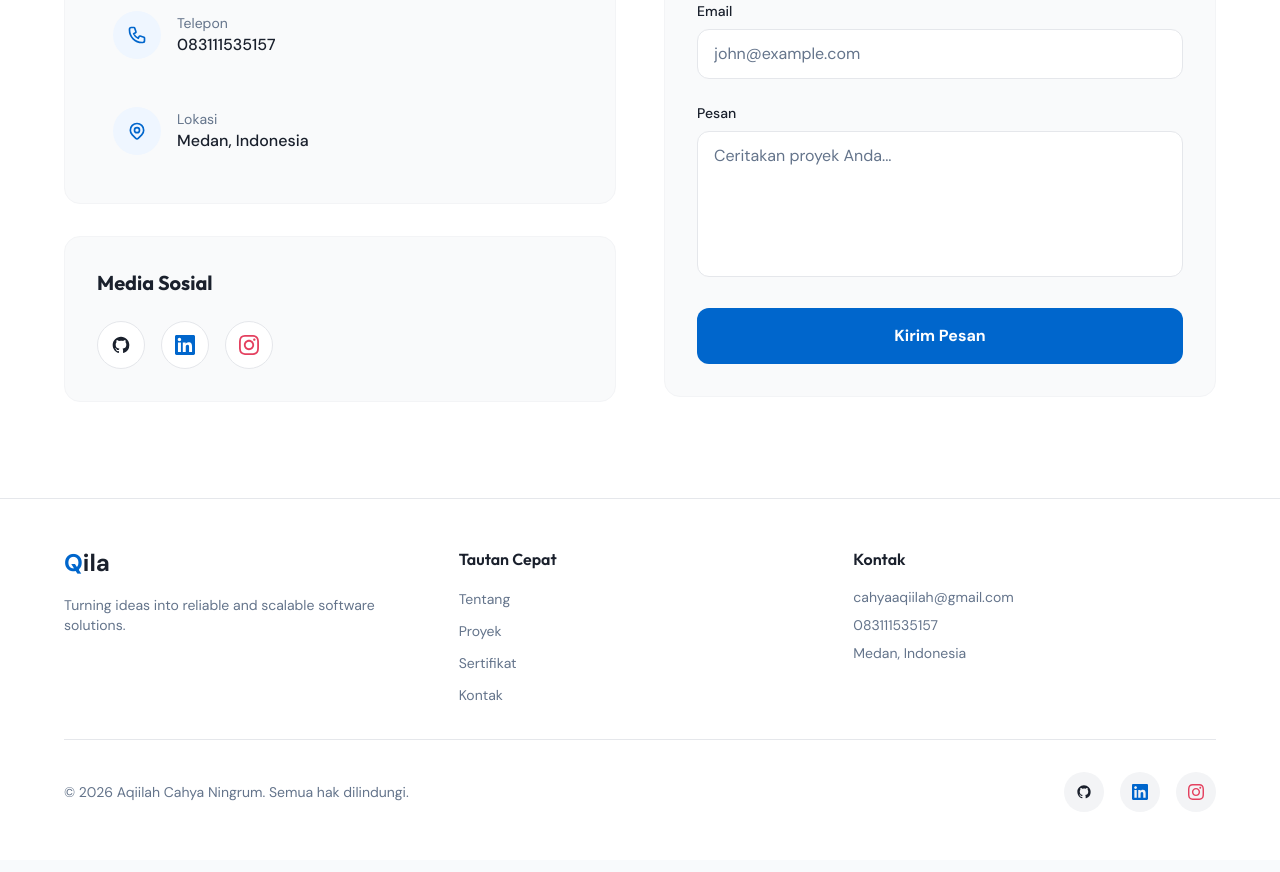
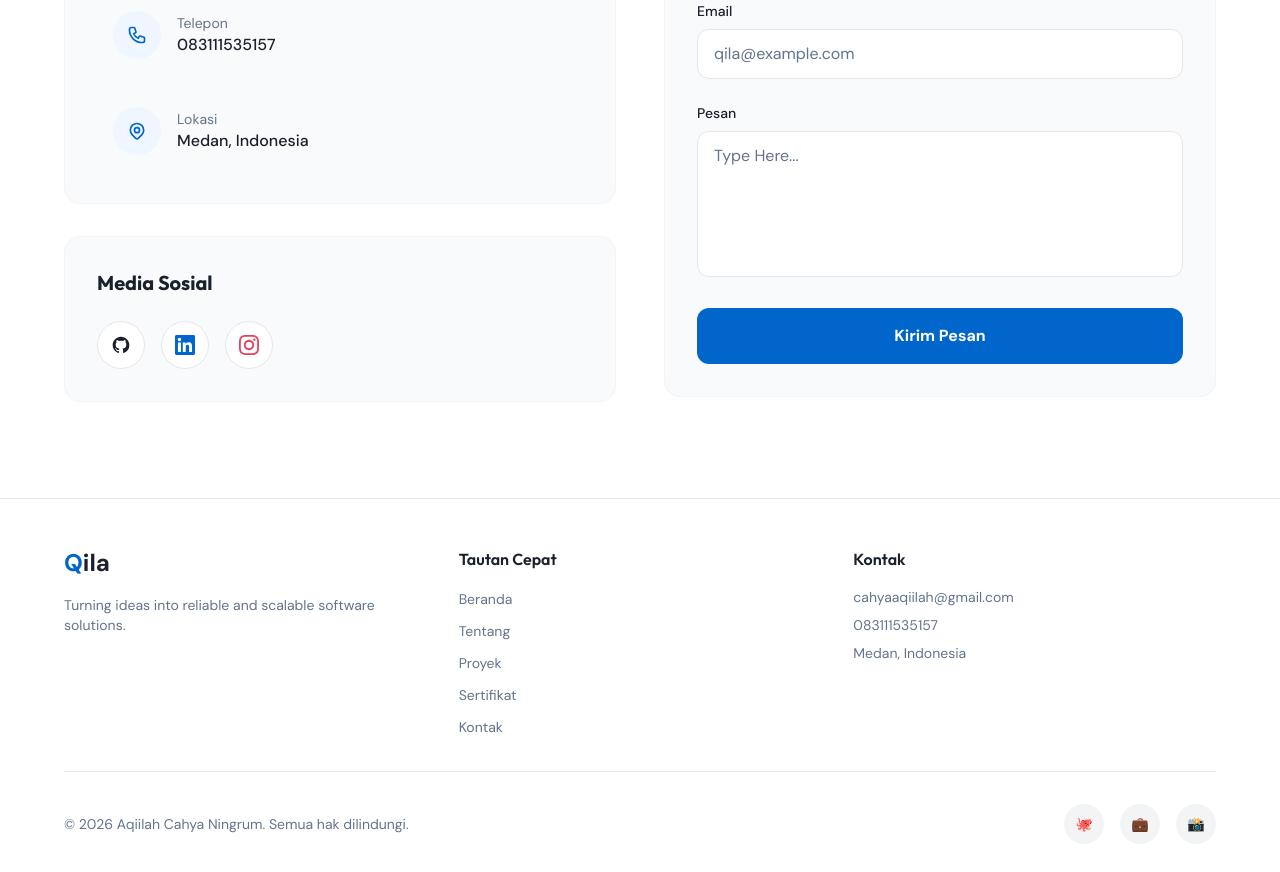
Before and after one commit to qilaa1/Website-Portofolio-Aqiilah, a React (Vite) app in the folder Frontend/: page / in a window 1280 px wide. Shown: the part 4360-5232 px from the top of the page. Built offline with nearby package versions, Linux system fonts and the light colour scheme.

Commit message:
change UI/UX

```diff
--- a/Frontend/src/components/Contact.tsx
+++ b/Frontend/src/components/Contact.tsx
@@ -75,7 +75,7 @@ export default function Contact() {
           <span className="text-[#0066cc] font-medium text-lg">Kontak</span>
           <h2 className="text-4xl md:text-5xl font-bold mt-2 text-[#1a202c] dark:text-white">Hubungi Saya</h2>
           <p className="text-[#64748b] dark:text-gray-400 mt-4 max-w-2xl mx-auto">
-            Punya proyek menarik? Mari diskusikan bagaimana saya bisa membantu Anda.
+            Ingin kenal saya lebih jauh? Silahkan isi form dibawah ini.
           </p>
         </motion.div>
 
@@ -201,7 +201,7 @@ export default function Contact() {
                   onChange={handleChange}
                   required
                   className="w-full px-4 py-3 bg-white dark:bg-[#2a2a4a] border border-gray-200 dark:border-gray-700 rounded-xl text-[#1a202c] dark:text-white placeholder-[#64748b] dark:placeholder-gray-500 focus:outline-none focus:border-[#0066cc] transition-colors"
-                  placeholder="John Doe"
+                  placeholder="Type Here..."
                 />
               </div>
 
@@ -217,7 +217,7 @@ export default function Contact() {
                   onChange={handleChange}
                   required
                   className="w-full px-4 py-3 bg-white dark:bg-[#2a2a4a] border border-gray-200 dark:border-gray-700 rounded-xl text-[#1a202c] dark:text-white placeholder-[#64748b] dark:placeholder-gray-500 focus:outline-none focus:border-[#0066cc] transition-colors"
-                  placeholder="john@example.com"
+                  placeholder="qila@example.com"
                 />
               </div>
 
@@ -233,7 +233,7 @@ export default function Contact() {
                   required
                   rows={5}
                   className="w-full px-4 py-3 bg-white dark:bg-[#2a2a4a] border border-gray-200 dark:border-gray-700 rounded-xl text-[#1a202c] dark:text-white placeholder-[#64748b] dark:placeholder-gray-500 focus:outline-none focus:border-[#0066cc] transition-colors resize-none"
-                  placeholder="Ceritakan proyek Anda..."
+                  placeholder="Type Here..."
                 />
               </div>
 
--- a/Frontend/src/components/Footer.tsx
+++ b/Frontend/src/components/Footer.tsx
@@ -2,6 +2,7 @@ import { motion } from 'framer-motion';
 import { useThemeStore } from '../store/theme';
 import { personalInfo, socialLinks } from '../data/portfolio';
 import React from 'react';
+
 export default function Footer() {
   const { isDark } = useThemeStore();
   const currentYear = new Date().getFullYear();
@@ -11,10 +12,20 @@ export default function Footer() {
     element?.scrollIntoView({ behavior: 'smooth' });
   };
 
+  // ✅ pakai ini (ID harus sama dengan section di App)
+  const navLinks = [
+    { id: 'home', label: 'Beranda' },
+    { id: 'about', label: 'Tentang' },
+    { id: 'projects', label: 'Proyek' },
+    { id: 'certificates', label: 'Sertifikat' },
+    { id: 'contact', label: 'Kontak' },
+  ];
+
   return (
     <footer className="py-12 px-6 border-t border-gray-200 dark:border-gray-800 bg-white dark:bg-[#0f0f1a] transition-colors duration-300">
       <div className="max-w-6xl mx-auto">
         <div className="grid md:grid-cols-3 gap-8 mb-8">
+
           {/* Brand */}
           <div>
             <motion.button
@@ -25,21 +36,23 @@ export default function Footer() {
               <span className="text-[#0066cc]">Q</span>ila
             </motion.button>
             <p className="text-[#64748b] dark:text-gray-400 text-sm">
-            Turning ideas into reliable and scalable software solutions.
+              Turning ideas into reliable and scalable software solutions.
             </p>
           </div>
 
-          {/* Quick Links */}
+          {/* ✅ Quick Links (FIXED) */}
           <div>
-            <h4 className="font-semibold mb-4 text-[#1a202c] dark:text-white">Tautan Cepat</h4>
+            <h4 className="font-semibold mb-4 text-[#1a202c] dark:text-white">
+              Tautan Cepat
+            </h4>
             <ul className="space-y-2">
-              {['Tentang', 'Proyek', 'Sertifikat', 'Kontak'].map((link) => (
-                <li key={link}>
+              {navLinks.map((link) => (
+                <li key={link.id}>
                   <button
-                    onClick={() => scrollTo(link.toLowerCase())}
+                    onClick={() => scrollTo(link.id)}
                     className="text-[#64748b] dark:text-gray-400 hover:text-[#0066cc] transition-colors text-sm"
                   >
-                    {link}
+                    {link.label}
                   </button>
                 </li>
               ))}
@@ -48,7 +61,9 @@ export default function Footer() {
 
           {/* Contact Info */}
           <div>
-            <h4 className="font-semibold mb-4 text-[#1a202c] dark:text-white">Kontak</h4>
+            <h4 className="font-semibold mb-4 text-[#1a202c] dark:text-white">
+              Kontak
+            </h4>
             <ul className="space-y-2 text-sm text-[#64748b] dark:text-gray-400">
               <li>{personalInfo.email}</li>
               <li>{personalInfo.phone}</li>
@@ -74,25 +89,15 @@ export default function Footer() {
                 whileHover={{ scale: 1.1, y: -2 }}
                 className="w-10 h-10 rounded-full bg-gray-100 dark:bg-[#1a1a2e] flex items-center justify-center hover:bg-blue-50 dark:hover:bg-[#0066cc]/20 transition-colors"
               >
+                {/* ICONS */}
                 {link.icon === 'github' && (
-                  <svg className="w-4 h-4 text-[#1a202c] dark:text-white" fill="currentColor" viewBox="0 0 24 24">
-                    <path fillRule="evenodd" d="M12 2C6.477 2 2 6.484 2 12.017c0 4.425 2.865 8.18 6.839 9.504.5.092.682-.217.682-.483 0-.237-.008-.868-.013-1.703-2.782.605-3.369-1.343-3.369-1.343-.454-1.158-1.11-1.466-1.11-1.466-.908-.62.069-.608.069-.608 1.003.07 1.531 1.032 1.531 1.032.892 1.53 2.341 1.088 2.91.832.092-.647.35-1.088.636-1.338-2.22-.253-4.555-1.113-4.555-4.951 0-1.093.39-1.988 1.029-2.688-.103-.253-.446-1.272.098-2.65 0 0 .84-.27 2.75 1.026A9.564 9.564 0 0112 6.844c.85.004 1.705.115 2.504.337 1.909-1.296 2.747-1.027 2.747-1.027.546 1.379.202 2.398.1 2.651.64.7 1.028 1.595 1.028 2.688 0 3.848-2.339 4.695-4.566 4.943.359.309.678.92.678 1.855 0 1.338-.012 2.419-.012 2.747 0 .268.18.58.688.482A10.019 10.019 0 0022 12.017C22 6.484 17.522 2 12 2z" clipRule="evenodd" />
-                  </svg>
+                  <span className="text-sm">🐙</span>
                 )}
                 {link.icon === 'linkedin' && (
-                  <svg className="w-4 h-4 text-[#0066cc]" fill="currentColor" viewBox="0 0 24 24">
-                    <path d="M20.447 20.452h-3.554v-5.569c0-1.328-.027-3.037-1.852-3.037-1.853 0-2.136 1.445-2.136 2.939v5.667H9.351V9h3.414v1.561h.046c.477-.9 1.637-1.85 3.37-1.85 3.601 0 4.267 2.37 4.267 5.455v6.286zM5.337 7.433c-1.144 0-2.063-.926-2.063-2.065 0-1.138.92-2.063 2.063-2.063 1.14 0 2.064.925 2.064 2.063 0 1.139-.925 2.065-2.064 2.065zm1.782 13.019H3.555V9h3.564v11.452zM22.225 0H1.771C.792 0 0 .774 0 1.729v20.542C0 23.227.792 24 1.771 24h20.451C23.2 24 24 23.227 24 22.271V1.729C24 .774 23.2 0 22.222 0h.003z"/>
-                  </svg>
-                )}
-                {link.icon === 'twitter' && (
-                  <svg className="w-4 h-4 text-[#1a202c] dark:text-white" fill="currentColor" viewBox="0 0 24 24">
-                    <path d="M18.244 2.25h3.308l-7.227 8.26 8.502 11.24H16.17l-5.214-6.817L4.99 21.75H1.68l7.73-8.835L1.254 2.25H8.08l4.713 6.231zm-1.161 17.52h1.833L7.084 4.126H5.117z"/>
-                  </svg>
+                  <span className="text-sm">💼</span>
                 )}
                 {link.icon === 'instagram' && (
-                  <svg className="w-4 h-4 text-[#E4405F]" fill="currentColor" viewBox="0 0 24 24">
-                    <path d="M12 2.163c3.204 0 3.584.012 4.85.07 3.252.148 4.771 1.691 4.919 4.919.058 1.265.069 1.645.069 4.849 0 3.205-.012 3.584-.069 4.849-.149 3.225-1.664 4.771-4.919 4.919-1.266.058-1.644.07-4.85.07-3.204 0-3.584-.012-4.849-.07-3.26-.149-4.771-1.699-4.919-4.92-.058-1.265-.07-1.644-.07-4.849 0-3.204.013-3.583.07-4.849.149-3.227 1.664-4.771 4.919-4.919 1.266-.057 1.645-.069 4.849-.069zm0-2.163c-3.259 0-3.667.014-4.947.072-4.358.2-6.78 2.618-6.98 6.98-.059 1.281-.073 1.689-.073 4.948 0 3.259.014 3.668.072 4.948.2 4.358 2.618 6.78 6.98 6.98 1.281.058 1.689.072 4.948.072 3.259 0 3.668-.014 4.948-.072 4.354-.2 6.782-2.618 6.979-6.98.059-1.28.073-1.689.073-4.948 0-3.259-.014-3.667-.072-4.947-.196-4.354-2.617-6.78-6.979-6.98-1.281-.059-1.69-.073-4.949-.073zm0 5.838c-3.403 0-6.162 2.759-6.162 6.162s2.759 6.163 6.162 6.163 6.162-2.759 6.162-6.163c0-3.403-2.759-6.162-6.162-6.162zm0 10.162c-2.209 0-4-1.79-4-4 0-2.209 1.791-4 4-4s4 1.791 4 4c0 2.21-1.791 4-4 4zm6.406-11.845c-.796 0-1.441.645-1.441 1.44s.645 1.44 1.441 1.44c.795 0 1.439-.645 1.439-1.44s-.644-1.44-1.439-1.44z"/>
-                  </svg>
+                  <span className="text-sm">📸</span>
                 )}
               </motion.a>
             ))}
```
